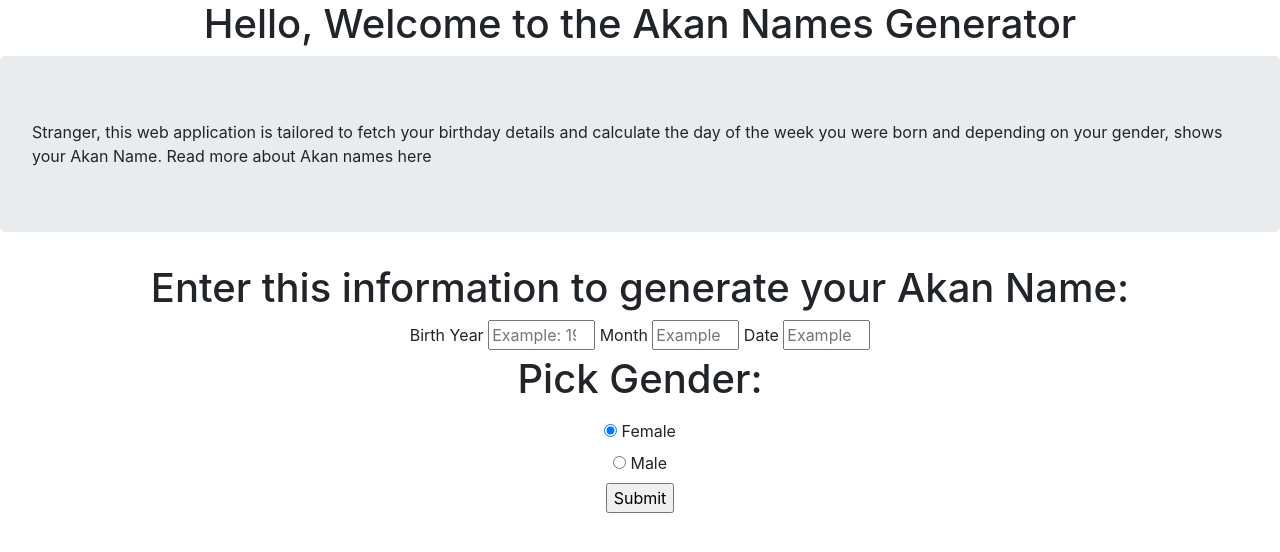
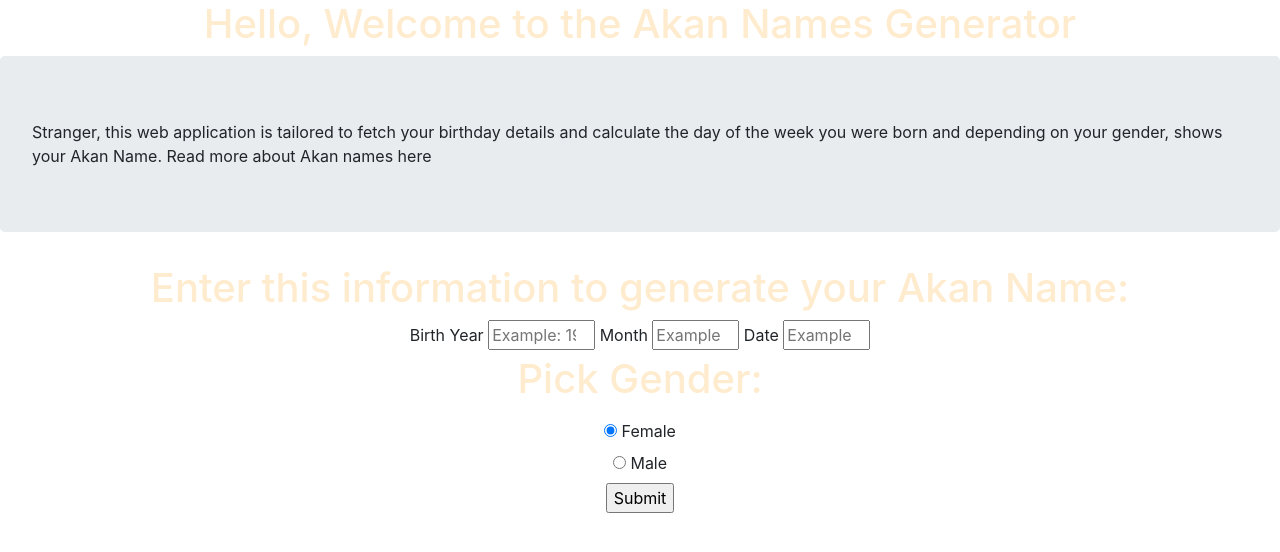
Before and after one commit to cnyakundi/namestool, a plain HTML site: page html/index.html in a window 1280 px wide. Drawn offline with nearby package versions, Linux system fonts and the light colour scheme.

Commit message:
Fix CSS bug

```diff
--- a/html/index.html
+++ b/html/index.html
@@ -8,7 +8,7 @@
     <link rel="icon" href="../css/images/ghana.png" type="image" sizes="16x16">
     <link rel="stylesheet" href="https://stackpath.bootstrapcdn.com/bootstrap/4.3.1/css/bootstrap.min.css"
         integrity="sha384-ggOyR0iXCbMQv3Xipma34MD+dH/1fQ784/j6cY/iJTQUOhcWr7x9JvoRxT2MZw1T" crossorigin="anonymous">
-    <link rel="stylesheet" href="css/style.css">
+    <link rel="stylesheet" href="../css/styles.css">
     <script src="https://code.jquery.com/jquery-3.5.1.min.js"
         integrity="sha256-9/aliU8dGd2tb6OSsuzixeV4y/faTqgFtohetphbbj0=" crossorigin="anonymous">
         </script>
```
